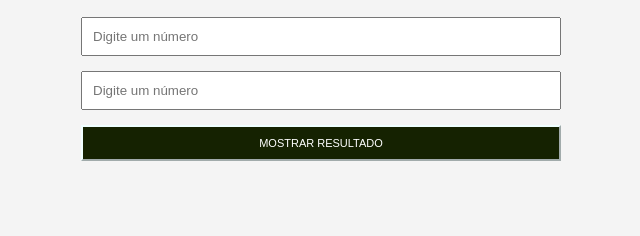
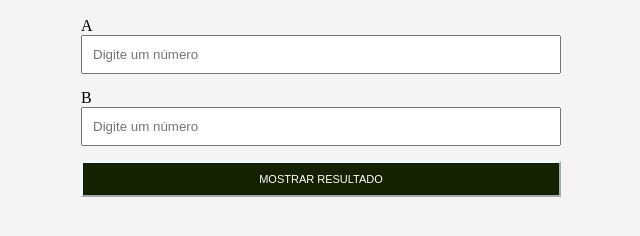
Before and after one commit to limacarla/ebac_1JS, a plain HTML site: page index.html in a window 1280 px wide. Shown: the part 98-334 px from the top of the page, without its empty margins (239-879 px from the left). Drawn offline with Linux system fonts and the light colour scheme.

Commit message:
corrigindo erro no JS

```diff
--- a/index.html
+++ b/index.html
@@ -11,8 +11,8 @@
     <div class="container">
         <h1>Numbers Camp</h1>
         <form id="form-numeros">
-            <input type="number" id="numeroA" placeholder="Digite um número">
-            <input type="number" id="numeroB" placeholder="Digite um número">
+            A<input type="number" id="numeroA" placeholder="Digite um número">
+            B<input type="number" id="numeroB" placeholder="Digite um número">
             <button id="res" type="submit">MOSTRAR RESULTADO</button>
         </form>
     <p class="sucesso"></p>
```
